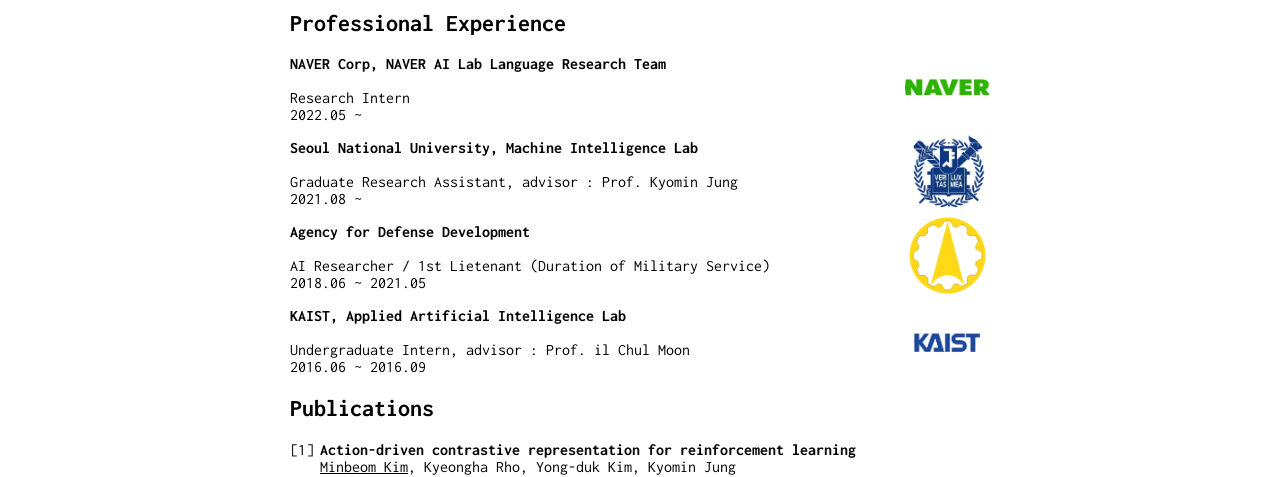
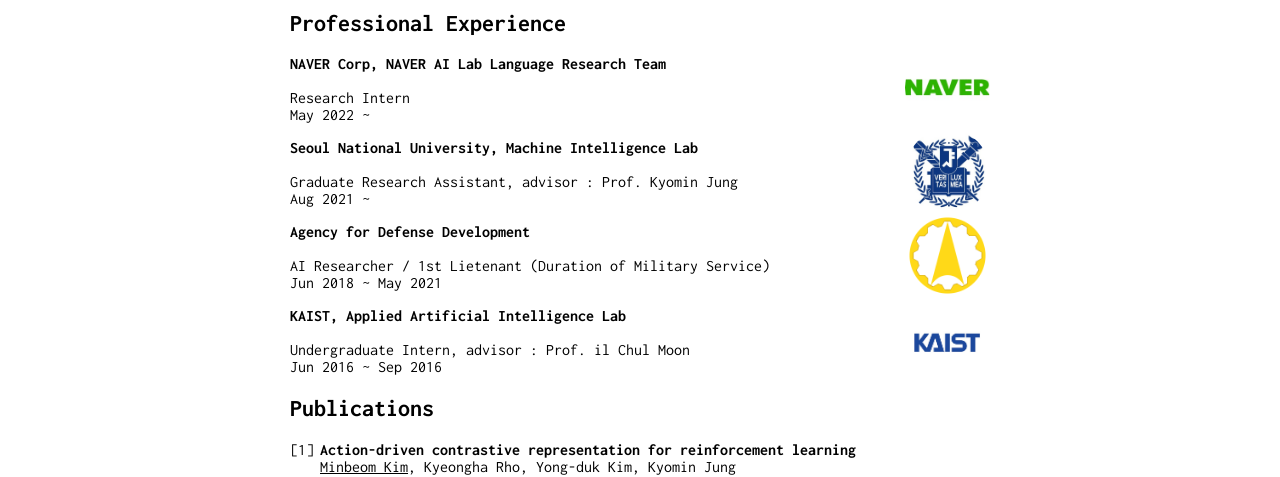
Before and after one commit to minbeomkim/minbeomkim.github.io, a Jekyll site: the page built from index.md, in a window 1280 px wide. Shown: the part 370-847 px from the top of the page. Built offline with Jekyll 4.4.1, drawn with Linux system fonts in a browser that asks for light colours; our own code applies the rules of GitHub Pages for plain Markdown files.

Commit message:
Update index.md

```diff
--- a/index.md
+++ b/index.md
@@ -21,7 +21,7 @@
 
 **NAVER Corp, NAVER AI Lab Language Research Team**<br/><br/>
 Research Intern<br/>
-2022.05 ~<br/>
+May 2022 ~<br/>
 
 <!-- ![이미지](SNU_logo.jpeg) -->
 <img class="profile-picture" src="SNU_logo.jpeg">
@@ -29,21 +29,21 @@
 
 **Seoul National University, Machine Intelligence Lab**<br/><br/>
 Graduate Research Assistant, advisor : Prof. Kyomin Jung <br/>
-2021.08 ~<br/>
+Aug 2021 ~<br/>
 
 <img class="profile-picture" src="ADD_logo.png" align="right">
 <!-- <img src="ADD_logo.png" width="100" height="100" align="right"> -->
 
 **Agency for Defense Development**<br/><br/>
 AI Researcher / 1st Lietenant (Duration of Military Service)<br/>
-2018.06 ~ 2021.05<br/>
+Jun 2018 ~ May 2021<br/>
 
 <img class="profile-picture" src="KAIST_logo.jpeg">
 <!-- <img src="KAIST_logo.jpeg" width="100" height="100" align="right"> -->
 
 **KAIST, Applied Artificial Intelligence Lab**<br/><br/>
 Undergraduate Intern, advisor : Prof. il Chul Moon <br/>
-2016.06 ~ 2016.09<br/>
+Jun 2016 ~ Sep 2016<br/>
 
 ## Publications
 
```
